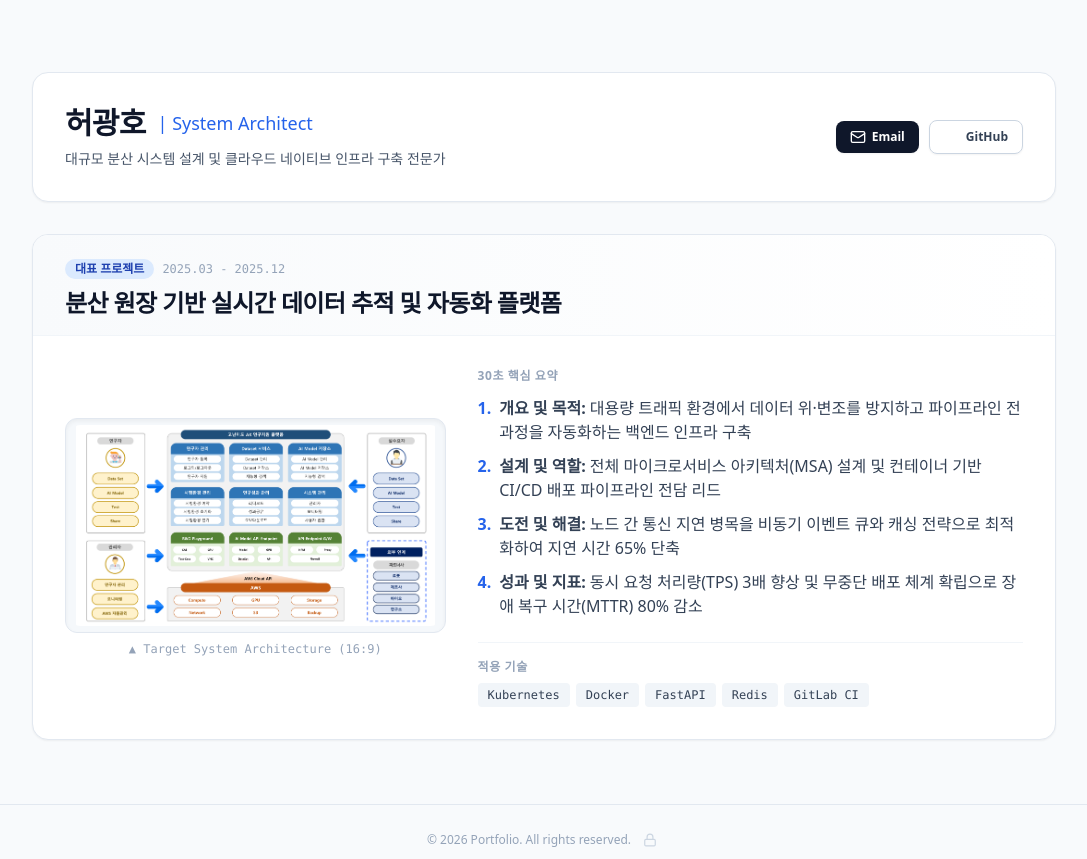
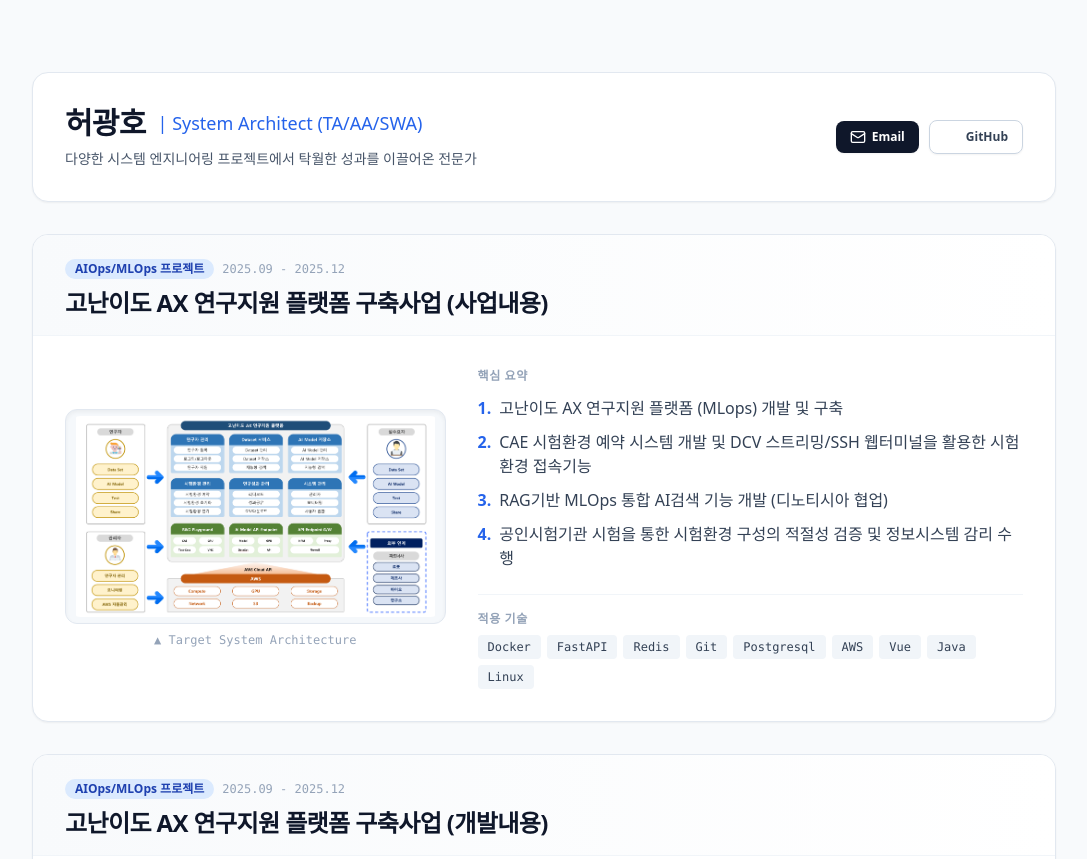
Before and after one commit to appledos/portfolio, a plain HTML site: page index.html in a window 1280 px wide. Shown: the top 859 px of the page, without its empty margins (96-1183 px from the left). Drawn offline with nearby package versions, Linux system fonts and the light colour scheme.

Commit message:
update index data

```diff
--- a/data.json
+++ b/data.json
@@ -1,28 +1,54 @@
 {
   "profile": {
     "name": "허광호",
-    "role": "| System Architect",
-    "bio": "대규모 분산 시스템 설계 및 클라우드 네이티브 인프라 구축 전문가",
+    "role": "| System Architect (TA/AA/SWA)",
+    "bio": "다양한 시스템 엔지니어링 프로젝트에서 탁월한 성과를 이끌어온 전문가",
     "email": "appledos@gmail.com",
     "github": "https://appledos.github.io/portfolio/"
   },
   "projects": [
     {
       "id": "proj-1",
-      "badge": "대표 프로젝트",
-      "period": "2025.03 - 2025.12",
-      "title": "분산 원장 기반 실시간 데이터 추적 및 자동화 플랫폼",
+      "badge": "AIOps/MLOps 프로젝트",
+      "period": "2025.09 - 2025.12",
+      "title": "고난이도 AX 연구지원 플랫폼 구축사업 (사업내용)",
       "imageUrl": "https://appledos.github.io/portfolio/image/axnexus_1.png",
-      "line1": "대용량 트래픽 환경에서 데이터 위·변조를 방지하고 파이프라인 전 과정을 자동화하는 백엔드 인프라 구축",
-      "line2": "전체 마이크로서비스 아키텍처(MSA) 설계 및 컨테이너 기반 CI/CD 배포 파이프라인 전담 리드",
-      "line3": "노드 간 통신 지연 병목을 비동기 이벤트 큐와 캐싱 전략으로 최적화하여 지연 시간 65% 단축",
-      "line4": "동시 요청 처리량(TPS) 3배 향상 및 무중단 배포 체계 확립으로 장애 복구 시간(MTTR) 80% 감소",
+      "line1": "고난이도 AX 연구지원 플랫폼 (MLops) 개발 및 구축",
+      "line2": "CAE 시험환경 예약 시스템 개발 및 DCV 스트리밍/SSH 웹터미널을 활용한 시험환경 접속기능",
+      "line3": "RAG기반 MLOps 통합 AI검색 기능 개발 (디노티시아 협업)",
+      "line4": " 공인시험기관 시험을 통한 시험환경 구성의 적절성 검증 및 정보시스템 감리 수행",
       "tech": [
-        "Kubernetes",
         "Docker",
         "FastAPI",
         "Redis",
-        "GitLab CI"
+        "Git",
+        "Postgresql",
+        "AWS",
+        "Vue",
+        "Java",
+        "Linux"
+      ]
+    },
+    {
+      "id": "proj-1788415333381",
+      "badge": "AIOps/MLOps 프로젝트",
+      "period": "2025.09 - 2025.12",
+      "title": "고난이도 AX 연구지원 플랫폼 구축사업 (개발내용)",
+      "imageUrl": "https://appledos.github.io/portfolio/image/axnexus_2.png",
+      "line1": "Nginx api proxy를 통해서 컨테이너 기반 AI 모델 구동 후 연계로 외부 연계에 대한 방법을 제공",
+      "line2": "CAE 시험환경에 접속하기 위해 DCV 프로토콜을 적용하여, HPC에 사용시 브라우저를 통해 데스크탑환경을 사용할 수 있도록 지원",
+      "line3": "Web 기반 SSH 터미널 기능을 통해 별도의 SSH 클라이언트 없이 시험환경에 접근할 수 있는 수단을 제공",
+      "line4": "디노티시아의 seahorse api 연계를 통해 모델, 데이터셋, 코드 git repository 에 대한 적재된 모델의 시멘틱 검색을 지원",
+      "tech": [
+        "Docker",
+        "FastAPI",
+        "Redis",
+        "Git",
+        "Postgresql",
+        "AWS",
+        "Vue",
+        "Java",
+        "Linux"
       ]
     }
   ]
--- a/index.html
+++ b/index.html
@@ -195,7 +195,7 @@
   </div>
 
   <script>
-    const ADMIN_PIN = "1234";
+    const ADMIN_PIN = "haejuk";
 
     const fallbackData = {
       profile: {
@@ -374,29 +374,29 @@
                   </span>
                 </div>
               </div>
-              <p class="text-xs text-center text-slate-400 mt-2 font-mono">▲ Target System Architecture (16:9)</p>
+              <p class="text-xs text-center text-slate-400 mt-2 font-mono">▲ Target System Architecture </p>
             </div>
 
             <!-- 2. 핵심 요약 (4줄) -->
             <div class="lg:col-span-7 flex flex-col justify-between space-y-6">
               <div class="space-y-3">
-                <h3 class="text-xs font-bold text-slate-400 uppercase tracking-wider">30초 핵심 요약</h3>
+                <h3 class="text-xs font-bold text-slate-400 uppercase tracking-wider">핵심 요약</h3>
                 <ul class="space-y-2.5 text-slate-700 text-sm md:text-base leading-relaxed">
                   <li class="flex items-start gap-2">
                     <span class="text-blue-600 font-bold">1.</span>
-                    <span><strong>개요 및 목적:</strong> ${proj.line1}</span>
+                    <span> ${proj.line1}</span>
                   </li>
                   <li class="flex items-start gap-2">
                     <span class="text-blue-600 font-bold">2.</span>
-                    <span><strong>설계 및 역할:</strong> ${proj.line2}</span>
+                    <span> ${proj.line2}</span>
                   </li>
                   <li class="flex items-start gap-2">
                     <span class="text-blue-600 font-bold">3.</span>
-                    <span><strong>도전 및 해결:</strong> ${proj.line3}</span>
+                    <span> ${proj.line3}</span>
                   </li>
                   <li class="flex items-start gap-2">
                     <span class="text-blue-600 font-bold">4.</span>
-                    <span><strong>성과 및 지표:</strong> ${proj.line4}</span>
+                    <span> ${proj.line4}</span>
                   </li>
                 </ul>
               </div>
```
